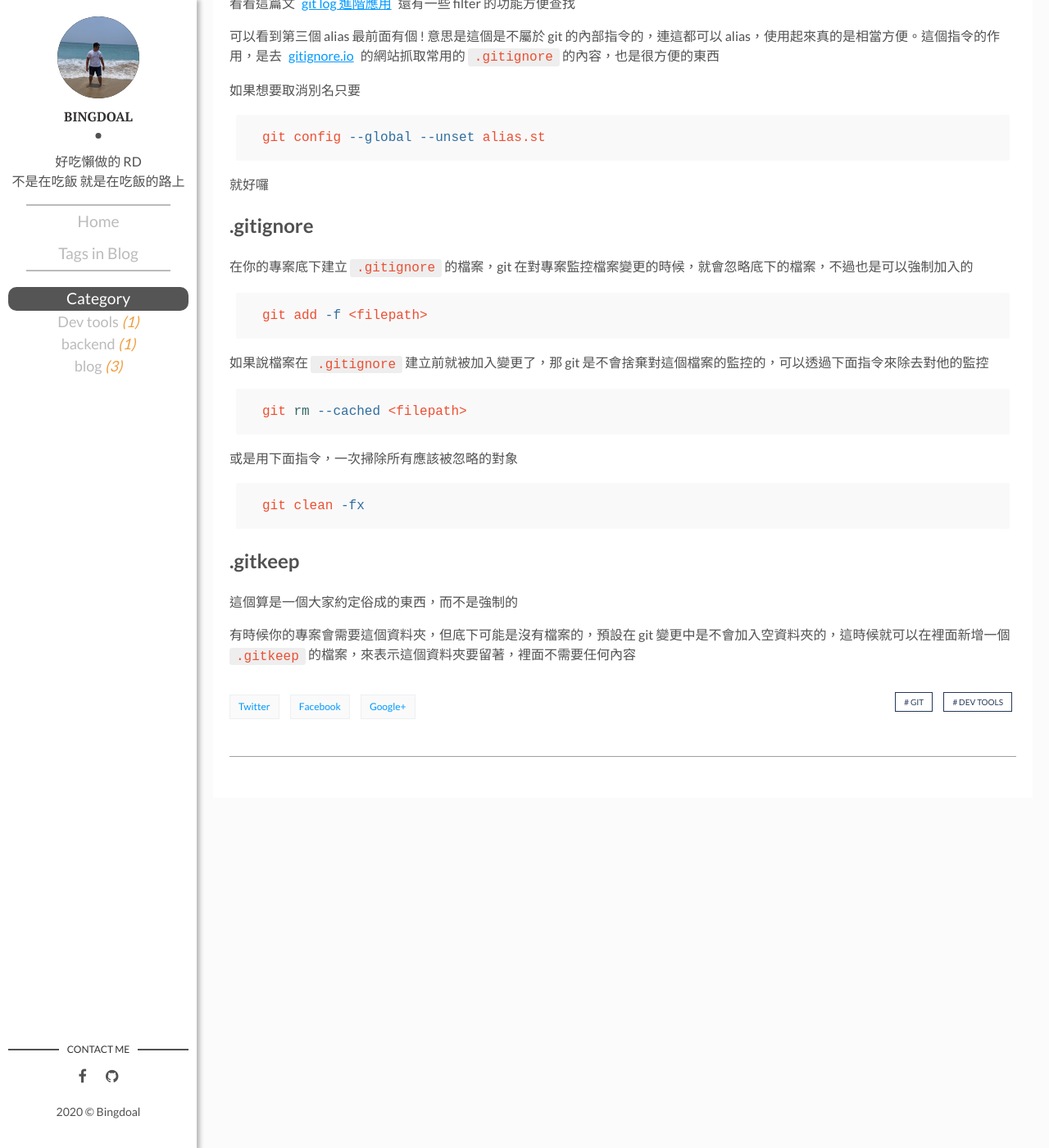
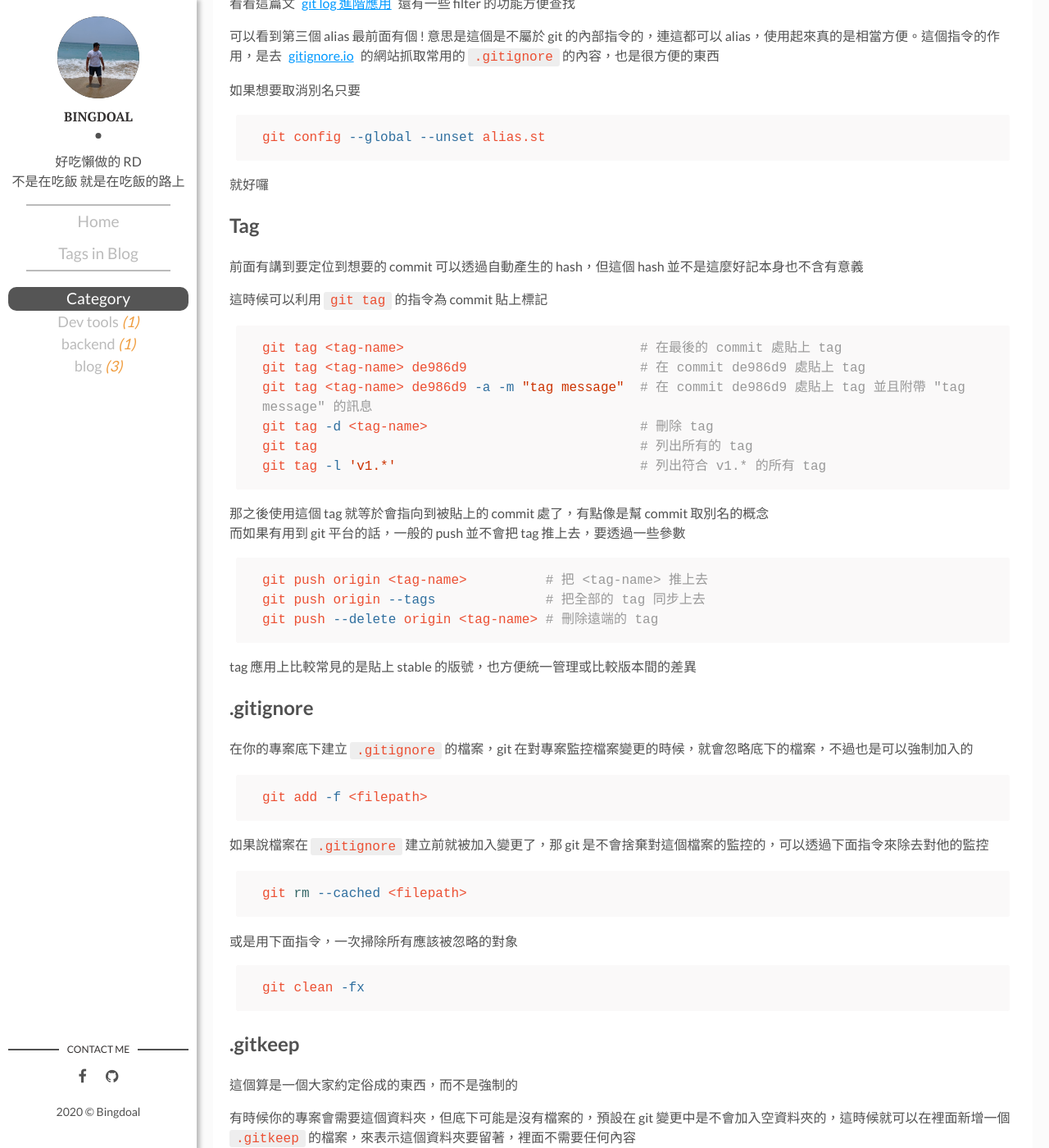
Before and after one commit to Bingdoal/bingdoal.github.io, a Jekyll site: the page built from _posts/2020-10-30-something-about-git.md, in a window 1280 px wide and 1400 px high, scrolled down 5196 px. Shown: the whole window at 82% size. Built offline with Jekyll 4.4.1, drawn with Linux system fonts in a browser that asks for light colours; comment, search, counter and statistics services are not loaded; some of the changed text lies outside the part shown.

Commit message:
Add git tag content

````diff
--- a/_posts/2020-10-30-something-about-git.md
+++ b/_posts/2020-10-30-something-about-git.md
@@ -3,12 +3,12 @@ title: 一些 Git 的使用心得
 date: 2020-10-30 23:32:00 +0800
 category: Dev tools
 img: git.png
-description: 最近因為工作關係，還有架設部落格的關係，才又開始頻繁接觸使用 Git，想把最近的一些使用上的心得，還有一些設定，筆記也分享一下，方便以後回顧
+description: 最近因為工作，還有架設部落格的關係，才又開始頻繁接觸使用 Git，想把最近的一些使用上的心得，還有一些設定，紀錄也分享一下，方便以後回顧
 layout: post
 tags: [git,dev tools]
 ---
 
-最近因為工作關係，還有架設部落格的關係，才又開始頻繁接觸使用 Git，想把最近的一些使用上的心得，還有一些設定，筆記一下，方便以後回顧
+最近因為工作，還有架設部落格的關係，才又開始頻繁接觸使用 Git，想把最近的一些使用上的心得，還有一些設定，紀錄也分享一下，方便以後回顧
 
 # 簡介
 ## 版本控制
@@ -148,6 +148,31 @@ git st   # 就等於 git status
 git config --global --unset alias.st
 ```
 就好囉
+
+## Tag
+
+前面有講到要定位到想要的 commit 可以透過自動產生的 hash，但這個 hash 並不是這麼好記本身也不含有意義
+
+這時候可以利用 `git tag` 的指令為 commit 貼上標記
+
+```shell
+git tag <tag-name>                              # 在最後的 commit 處貼上 tag
+git tag <tag-name> de986d9                      # 在 commit de986d9 處貼上 tag
+git tag <tag-name> de986d9 -a -m "tag message"  # 在 commit de986d9 處貼上 tag 並且附帶 "tag message" 的訊息
+git tag -d <tag-name>                           # 刪除 tag
+git tag                                         # 列出所有的 tag
+git tag -l 'v1.*'                               # 列出符合 v1.* 的所有 tag
+```
+那之後使用這個 tag 就等於會指向到被貼上的 commit 處了，有點像是幫 commit 取別名的概念
+而如果有用到 git 平台的話，一般的 push 並不會把 tag 推上去，要透過一些參數
+
+```shell
+git push origin <tag-name>          # 把 <tag-name> 推上去
+git push origin --tags              # 把全部的 tag 同步上去
+git push --delete origin <tag-name> # 刪除遠端的 tag
+```
+tag 應用上比較常見的是貼上 stable 的版號，也方便統一管理或比較版本間的差異
+
 ## .gitignore
 在你的專案底下建立 `.gitignore` 的檔案，git 在對專案監控檔案變更的時候，就會忽略底下的檔案，不過也是可以強制加入的
 ```shell
````
